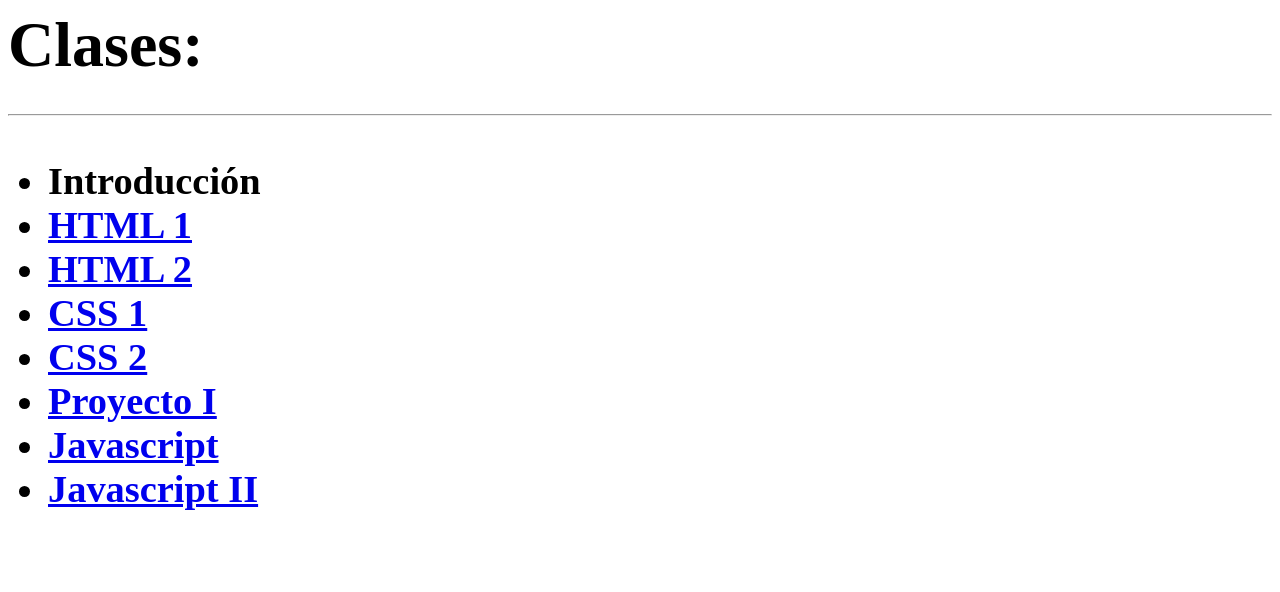
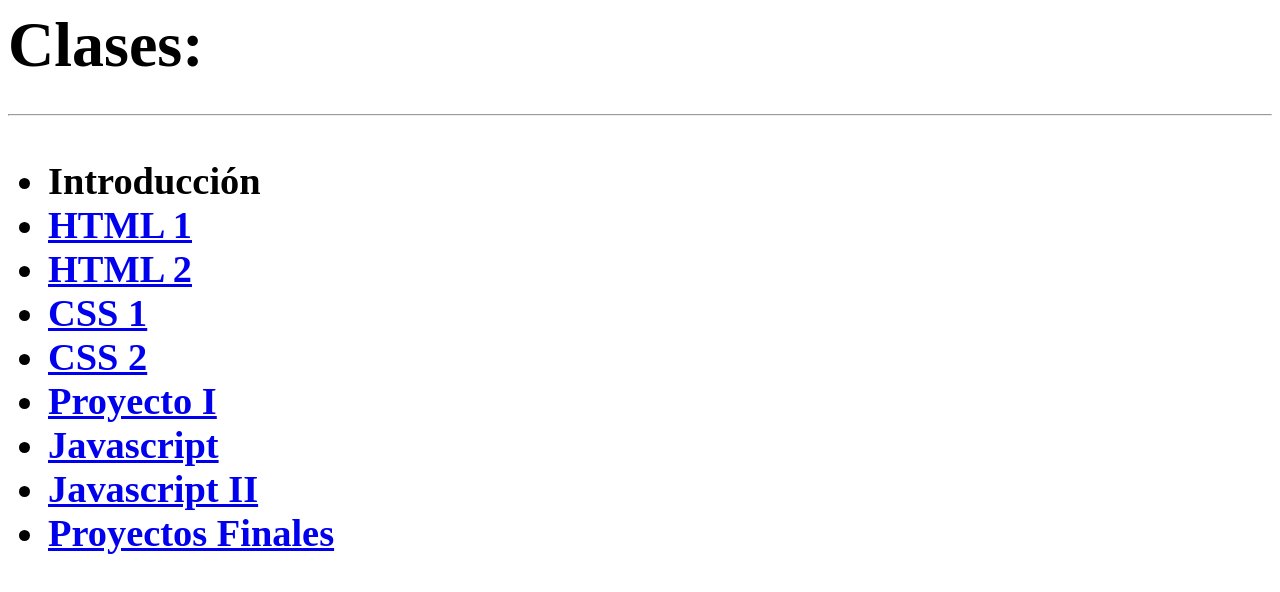
Before and after one commit to AntoniaPentaUC/AntoniaPentaUC.github.io, a plain HTML site: page index.html in a window 1280 px wide. Drawn offline with Linux system fonts and the light colour scheme.

Commit message:
Update index.html

```diff
--- a/index.html
+++ b/index.html
@@ -24,6 +24,7 @@ Clases:
   <li> <a href="menu_ejemplos/Menu_CSS.html"> Proyecto I </a> </li>
   <li> <a href="prueba/index.html"> Javascript</a> </li>
   <li> <a href="javascript_juegos/index.html"> Javascript II</a> </li>
+  <li> <a href="paginas_finales/index.html">Proyectos Finales</a> </li>
 
 </ul>
 
```
